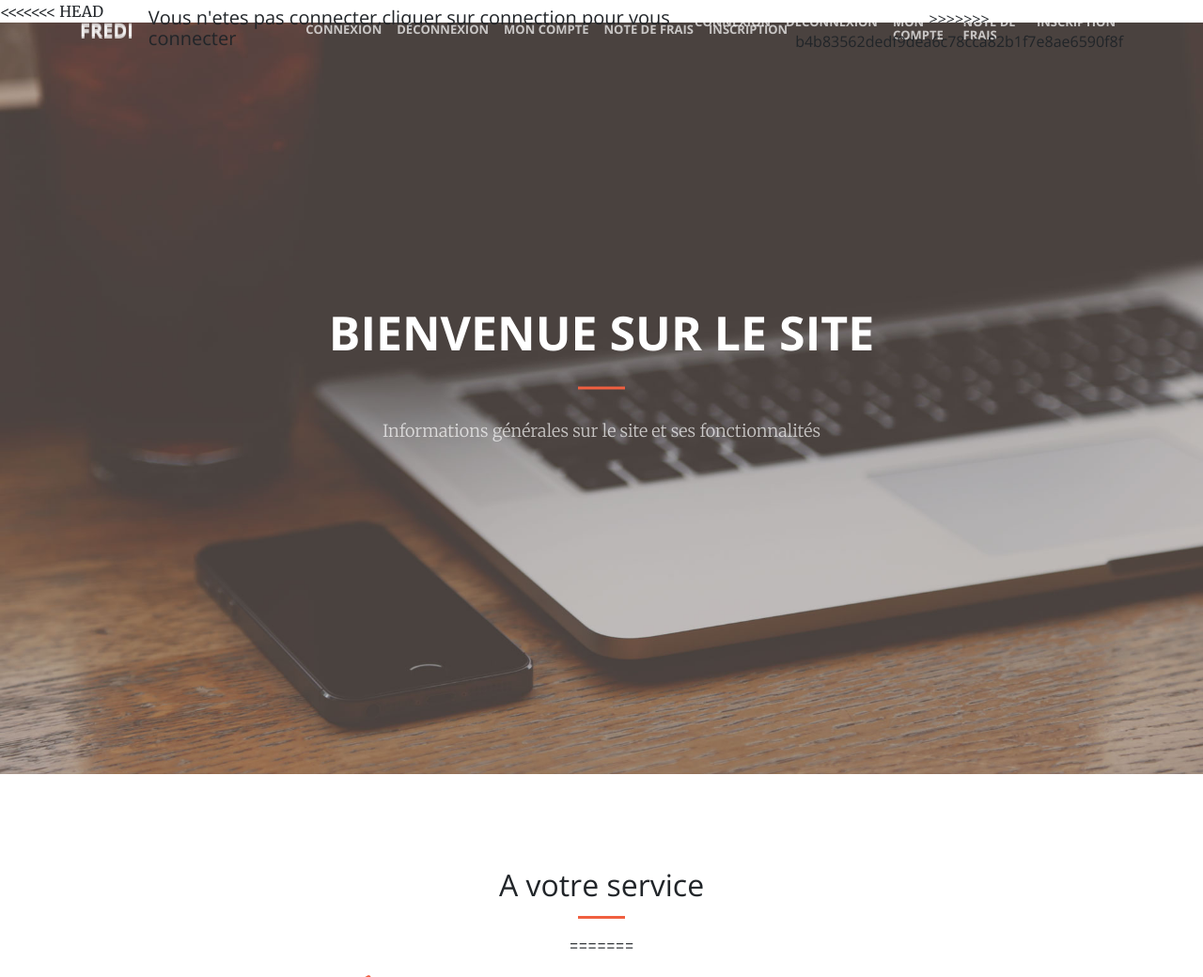
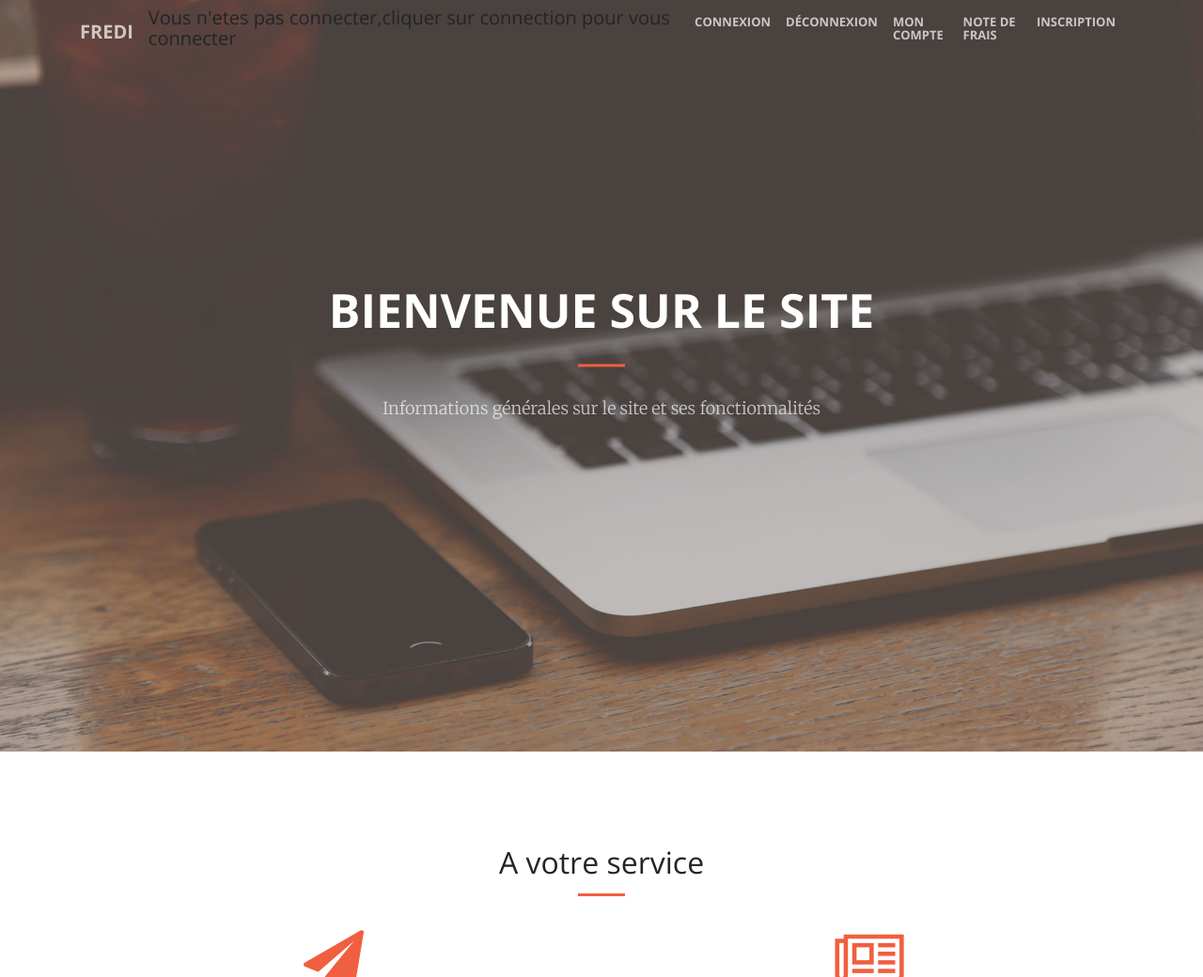
Before and after one commit to ppe-3/PPE_FREDI, a PHP site: page / in a window 1280 px wide. Shown: the top 1040 px of the page at 94% size. Run offline with PHP 8.4, Linux system fonts and the light colour scheme; a stand-in replaces the project's code that opens the database connection.

Commit message:
index.php

```diff
--- a/index.php
+++ b/index.php
@@ -4,7 +4,6 @@ include_once 'inc/menu.php';
 include_once 'inc/afficheConnexion.php';
 ?>
 
-<<<<<<< HEAD
 <header class="masthead">
   <div class="header-content">
     <div class="header-content-inner">
@@ -22,64 +21,6 @@ include_once 'inc/afficheConnexion.php';
       <div class="col-lg-12 text-center">
         <h2 class="section-heading">A votre service</h2>
         <hr class="primary">
-=======
-  <head>
-
-    <meta charset="utf-8">
-    <meta name="viewport" content="width=device-width, initial-scale=1, shrink-to-fit=no">
-    <meta name="description" content="">
-    <meta name="author" content="">
-
-    <title>Projet Fredi</title>
-
-    <!-- Bootstrap core CSS -->
-    <link href="vendor/bootstrap/css/bootstrap.min.css" rel="stylesheet">
-
-    <!-- Custom fonts for this template -->
-    <link href="vendor/font-awesome/css/font-awesome.min.css" rel="stylesheet" type="text/css">
-    <link href='https://fonts.googleapis.com/css?family=Open+Sans:300italic,400italic,600italic,700italic,800italic,400,300,600,700,800' rel='stylesheet' type='text/css'>
-    <link href='https://fonts.googleapis.com/css?family=Merriweather:400,300,300italic,400italic,700,700italic,900,900italic' rel='stylesheet' type='text/css'>
-
-    <!-- Plugin CSS -->
-    <link href="vendor/magnific-popup/magnific-popup.css" rel="stylesheet">
-
-    <!-- Custom styles for this template -->
-    <link href="css/creative.min.css" rel="stylesheet">
-
-  </head>
-
-  <body id="page-top">
-
-    <!-- Navigation -->
-    <nav class="navbar navbar-expand-lg navbar-light fixed-top" id="mainNav">
-      <div class="container">
-        <a class="navbar-brand js-scroll-trigger" href="index.php">Fredi</a>
-        <button class="navbar-toggler navbar-toggler-right" type="button" data-toggle="collapse" data-target="#navbarResponsive" aria-controls="navbarResponsive" aria-expanded="false" aria-label="Toggle navigation">
-          <span class="navbar-toggler-icon"></span>
-        </button>
-          <?php
-            include 'inc/afficheconnection.php';
-          ?>
-        <div class="collapse navbar-collapse" id="navbarResponsive">
-          <ul class="navbar-nav ml-auto">
-            <li class="nav-item">
-              <a class="nav-link js-scroll-trigger" href="login2.php">Connexion</a>
-            </li>
-             <li class="nav-item">
-              <a class="nav-link js-scroll-trigger" href="logout.php">Déconnexion</a>
-            </li>
-            <li class="nav-item">
-              <a class="nav-link js-scroll-trigger" href="#portfolio">Mon compte</a>
-            </li>
-            <li class="nav-item">
-              <a class="nav-link js-scroll-trigger" href="listeBordereaux2.php">Note de frais</a>
-            </li>
-            <li class="nav-item">
-              <a class="nav-link js-scroll-trigger" href="inscription2.php">Inscription</a>
-            </li>
-          </ul>
-        </div>
->>>>>>> b4b83562dedf9dea6c78cca82b1f7e8ae6590f8f
       </div>
     </div>
   </div>
```
